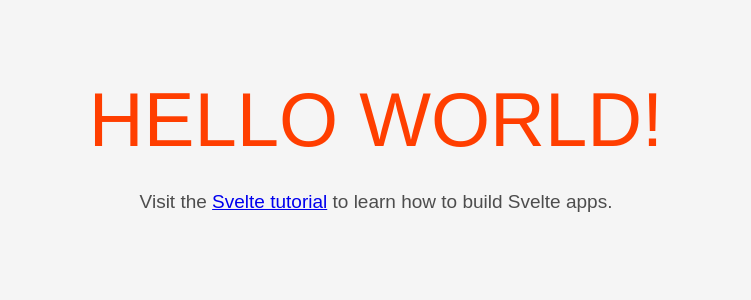
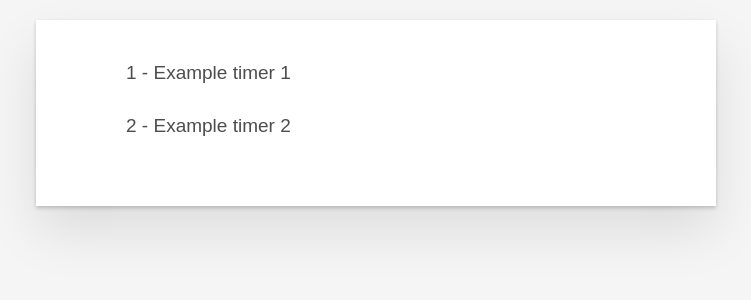
Before and after one commit to OscarClemente/frontend-tech-challenge-time, a Svelte app: page / in a window 1280 px wide. Shown: the top 300 px of the page, without its empty margins (264-1015 px from the left). Built offline with nearby package versions, Linux system fonts and the light colour scheme.

Commit message:
Added general Timers component

```diff
--- a/src/App.svelte
+++ b/src/App.svelte
@@ -1,30 +1,9 @@
 <script>
-	export let name;
+	import Timers from './components/Timers.svelte'
+	import {initClient} from "@urql/svelte"
+
+	let timers = [{id: 1, title: "Example timer 1"},
+								{id: 2, title: "Example timer 2"},]
 </script>
 
-<main>
-	<h1>Hello {name}!</h1>
-	<p>Visit the <a href="https://svelte.dev/tutorial">Svelte tutorial</a> to learn how to build Svelte apps.</p>
-</main>
-
-<style>
-	main {
-		text-align: center;
-		padding: 1em;
-		max-width: 240px;
-		margin: 0 auto;
-	}
-
-	h1 {
-		color: #ff3e00;
-		text-transform: uppercase;
-		font-size: 4em;
-		font-weight: 100;
-	}
-
-	@media (min-width: 640px) {
-		main {
-			max-width: none;
-		}
-	}
-</style>
+<Timers {timers}/>
--- /dev/null
+++ b/src/components/Timers.svelte
@@ -0,0 +1,17 @@
+<script>
+  export let timers = []
+</script>
+
+<div class="timerapp stack-large">
+  <!-- Timers -->
+  <ul role="list" class="timer-list stack-large" aria-labelledby="list-heading">
+    {#each timers as timer (timer.id)}
+      <li class="timer">
+        {timer.id} - {timer.title}
+      </li>
+    {:else}
+      <li>
+        No timers saved!
+    {/each}
+  <ul>
+</div>
--- a/src/main.js
+++ b/src/main.js
@@ -1,10 +1,7 @@
 import App from './App.svelte';
 
 const app = new App({
-	target: document.body,
-	props: {
-		name: 'world'
-	}
+	target: document.body
 });
 
 export default app;
```
